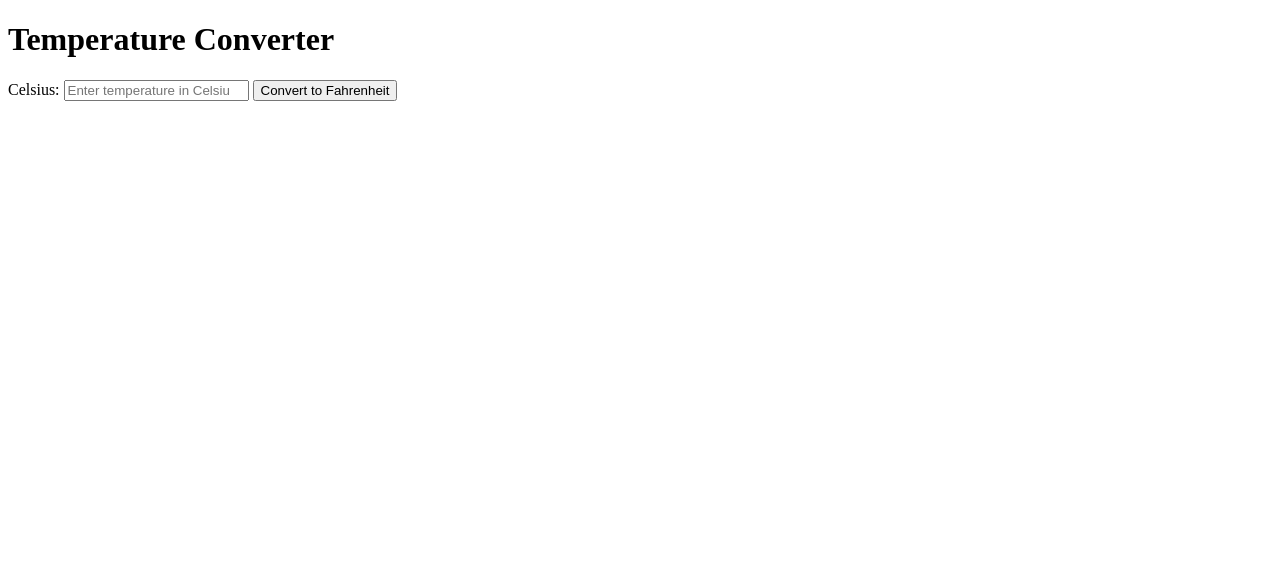
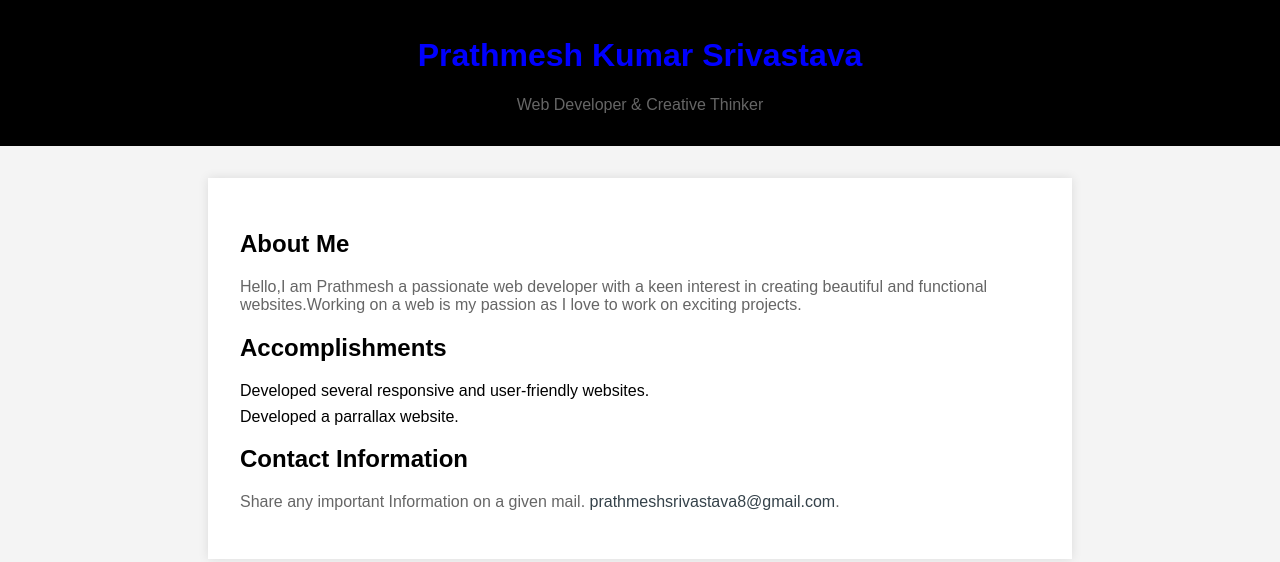
Before and after one commit to prathmeshsrivastava/project_repo, a plain HTML site: page index.html in a window 1280 px wide. Drawn offline with Linux system fonts and the light colour scheme.

Commit message:
Add files via upload

```diff
--- a/index.html
+++ b/index.html
@@ -3,17 +3,66 @@
 <head>
     <meta charset="UTF-8">
     <meta name="viewport" content="width=device-width, initial-scale=1.0">
-    <title>Temperature Converter</title>
-    <link rel="stylesheet" href="styles.css">
+    <title>Prathmesh - Portfolio</title>
+    <style>
+        body {
+            font-family: Arial, sans-serif;
+            margin: 0;
+            padding: 0;
+            background-color: #f4f4f4;
+        }
+        header {
+            background-color:#000000;
+            color: #ffffff;
+            text-align: center;
+            padding: 1em;
+        }
+        .container {
+            max-width: 800px;
+            margin: 2em auto;
+            padding: 2em;
+            background-color: #ffffff;
+            box-shadow: 0px 0px 10px rgba(0, 0, 0, 0.1);
+        }
+        h1 {
+            color: #0000ff;
+        }
+        p {
+            color: #666666;
+        }
+        ul {
+            list-style: none;
+            padding: 0;
+        }
+        li {
+            margin-bottom: 0.5em;
+        }
+        a {
+            color: #35424a;
+            text-decoration: none;
+        }
+        a:hover {
+            text-decoration: underline;
+        }
+    </style>
 </head>
 <body>
+    <header>
+        <h1>Prathmesh Kumar Srivastava</h1>
+        <p>Web Developer &amp; Creative Thinker</p>
+    </header>
     <div class="container">
-        <h1>Temperature Converter</h1>
-        <label for="celsius">Celsius: </label>
-        <input type="number" id="celsius" placeholder="Enter temperature in Celsius">
-        <button onclick="convertToFar()">Convert to Fahrenheit</button>
-        <p id="result"></p>
+        <h2>About Me</h2>
+        <p>Hello,I am Prathmesh a passionate web developer with a keen interest in creating beautiful and functional websites.Working on a web is my passion as I love to work on exciting projects.</p>
+
+        <h2>Accomplishments</h2>
+        <ul>
+            <li>Developed several responsive and user-friendly websites.</li>
+            <li>Developed a parrallax website.</li>
+        </ul>
+
+        <h2>Contact Information</h2>
+        <p>Share any important Information on a given mail. <a href="mailto:prathmeshsrivastava8@gmail.com">prathmeshsrivastava8@gmail.com</a>.</p>
     </div>
-    <script src="script.js"></script>
 </body>
 </html>
```
